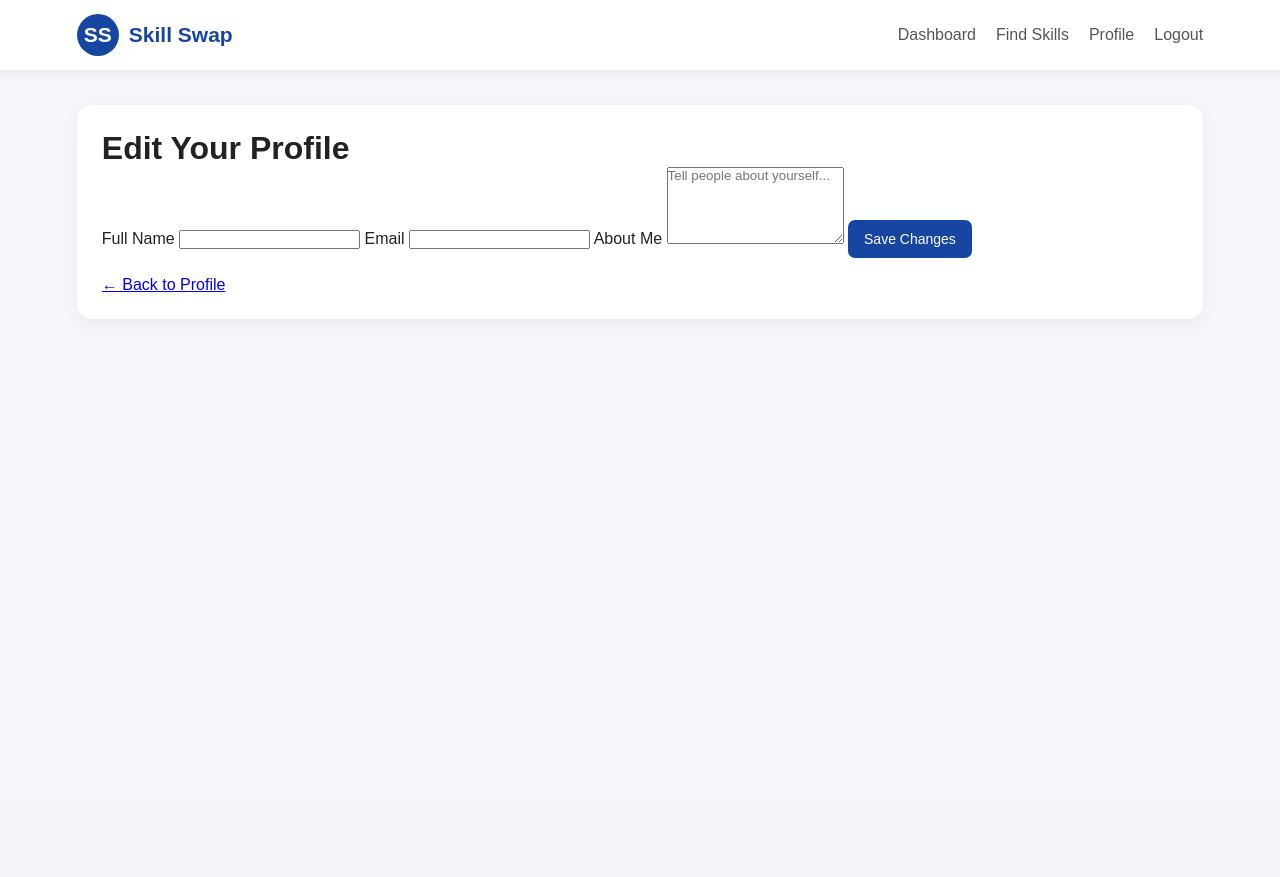
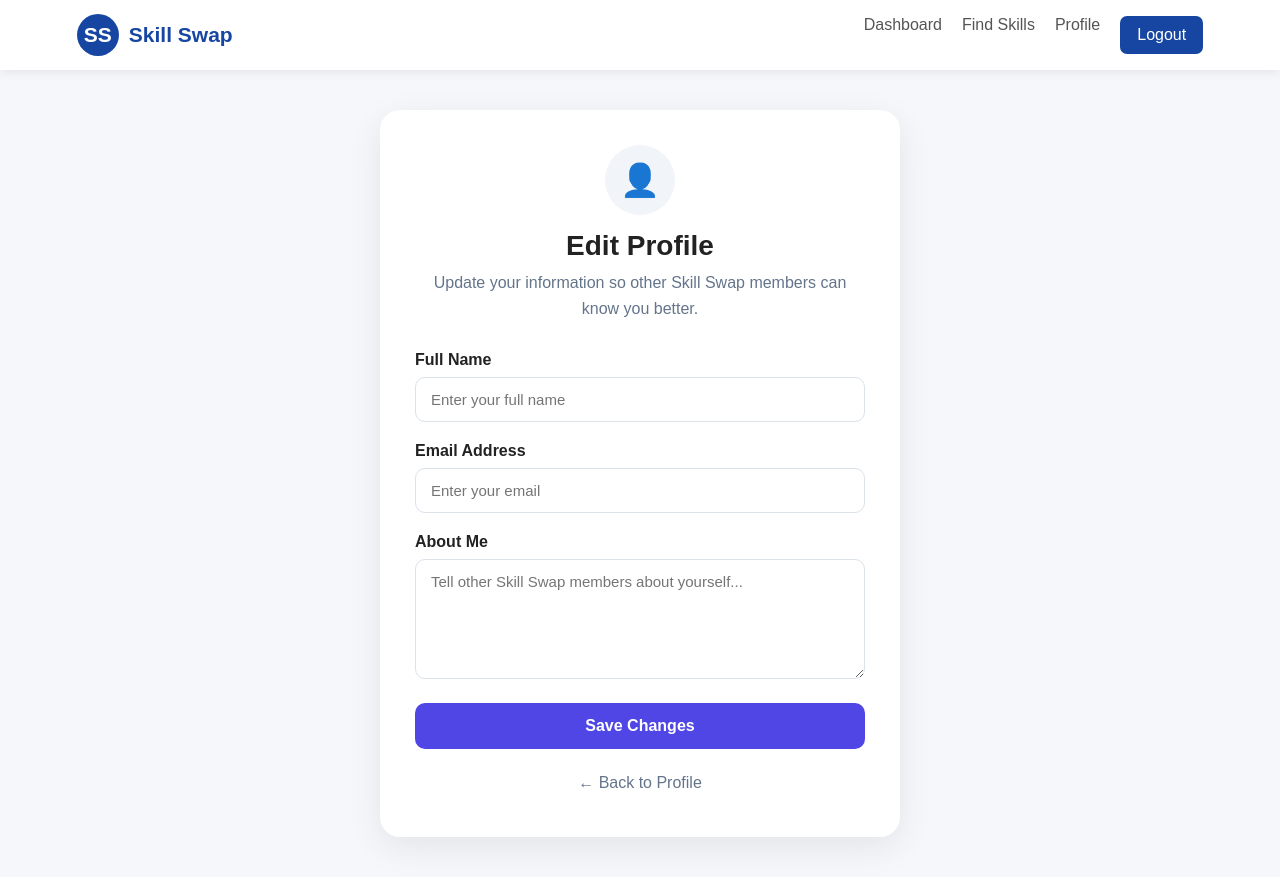
Before and after one commit to emma5004/Skillswap-, a Flask app: page /edit-profile in a window 1280 px wide. Before the commit the page ends 319 px from the top, so only its background shows below. Run offline with Flask 3, Linux system fonts and the light colour scheme.

Commit message:
Update edit_profile.html

```diff
--- a/templates/edit_profile.html
+++ b/templates/edit_profile.html
@@ -9,7 +9,125 @@
 
     <link rel="stylesheet"
           href="{{ url_for('static', filename='style.css') }}">
+
+    <style>
+        .edit-profile-page {
+            min-height: 100vh;
+            padding: 40px 20px;
+            display: flex;
+            justify-content: center;
+            align-items: flex-start;
+        }
+
+        .edit-profile-box {
+            width: 100%;
+            max-width: 520px;
+            background: white;
+            padding: 35px;
+            border-radius: 20px;
+            box-shadow: 0 10px 35px rgba(0, 0, 0, 0.08);
+        }
+
+        .edit-profile-header {
+            text-align: center;
+            margin-bottom: 30px;
+        }
+
+        .edit-profile-icon {
+            width: 70px;
+            height: 70px;
+            margin: 0 auto 15px;
+            border-radius: 50%;
+            display: flex;
+            align-items: center;
+            justify-content: center;
+            background: #f1f5f9;
+            font-size: 32px;
+        }
+
+        .edit-profile-header h1 {
+            margin: 0 0 8px;
+            font-size: 28px;
+        }
+
+        .edit-profile-header p {
+            margin: 0;
+            color: #64748b;
+            line-height: 1.6;
+        }
+
+        .edit-form-group {
+            margin-bottom: 20px;
+        }
+
+        .edit-form-group label {
+            display: block;
+            margin-bottom: 8px;
+            font-weight: 600;
+        }
+
+        .edit-form-group input,
+        .edit-form-group textarea {
+            width: 100%;
+            box-sizing: border-box;
+            padding: 13px 15px;
+            border: 1px solid #dbe2ea;
+            border-radius: 10px;
+            font-size: 15px;
+            outline: none;
+        }
+
+        .edit-form-group textarea {
+            resize: vertical;
+            min-height: 120px;
+        }
+
+        .edit-form-group input:focus,
+        .edit-form-group textarea:focus {
+            border-color: #4f46e5;
+        }
+
+        .save-profile-button {
+            width: 100%;
+            border: none;
+            padding: 14px;
+            border-radius: 10px;
+            font-size: 16px;
+            font-weight: 600;
+            cursor: pointer;
+            background: #4f46e5;
+            color: white;
+        }
+
+        .save-profile-button:hover {
+            opacity: 0.92;
+        }
+
+        .cancel-profile-button {
+            display: block;
+            text-align: center;
+            margin-top: 15px;
+            text-decoration: none;
+            color: #64748b;
+            padding: 10px;
+        }
+
+        @media (max-width: 600px) {
+            .edit-profile-page {
+                padding: 25px 15px;
+            }
+
+            .edit-profile-box {
+                padding: 25px 20px;
+            }
+
+            .edit-profile-header h1 {
+                font-size: 24px;
+            }
+        }
+    </style>
 </head>
+
 
 <body class="dashboard-page">
 
@@ -24,61 +142,99 @@
             <a href="/dashboard">Dashboard</a>
             <a href="/browse">Find Skills</a>
             <a href="/profile">Profile</a>
-            <a href="/logout">Logout</a>
+            <a href="/logout" class="logout-btn">Logout</a>
         </div>
 
     </nav>
 
 
-    <main class="dashboard-container">
+    <main class="edit-profile-page">
 
-        <div class="dashboard-card">
+        <div class="edit-profile-box">
 
-            <h1>Edit Your Profile</h1>
+            <div class="edit-profile-header">
 
-            <form method="POST">
+                <div class="edit-profile-icon">
+                    👤
+                </div>
 
-                <label>Full Name</label>
+                <h1>Edit Profile</h1>
+
+                <p>
+                    Update your information so other
+                    Skill Swap members can know you better.
+                </p>
+
+            </div>
+
+
+            <form method="POST" action="/edit-profile">
+
+                <div class="edit-form-group">
+
+                    <label for="name">
+                        Full Name
+                    </label>
 
                     <input
                         type="text"
+                        id="name"
                         name="name"
                         value="{{ name }}"
+                        placeholder="Enter your full name"
                         required
                     >
 
+                </div>
 
-                <label>Email</label>
+
+                <div class="edit-form-group">
+
+                    <label for="email">
+                        Email Address
+                    </label>
 
                     <input
                         type="email"
+                        id="email"
                         name="email"
                         value="{{ email }}"
+                        placeholder="Enter your email"
                         required
                     >
 
+                </div>
 
-                <label>About Me</label>
+
+                <div class="edit-form-group">
+
+                    <label for="about">
+                        About Me
+                    </label>
 
                     <textarea
+                        id="about"
                         name="about"
-                    rows="5"
-                    placeholder="Tell people about yourself..."
+                        placeholder="Tell other Skill Swap members about yourself..."
                     >{{ about }}</textarea>
+
+                </div>
 
 
                 <button
                     type="submit"
-                    class="dashboard-card-button"
+                    class="save-profile-button"
                 >
                     Save Changes
                 </button>
 
             </form>
 
-            <br>
 
-            <a href="/profile">
+            <a
+                href="/profile"
+                class="cancel-profile-button"
+            >
                 ← Back to Profile
             </a>
 
```
Lines whose indentation alone changed are shown as unchanged.
